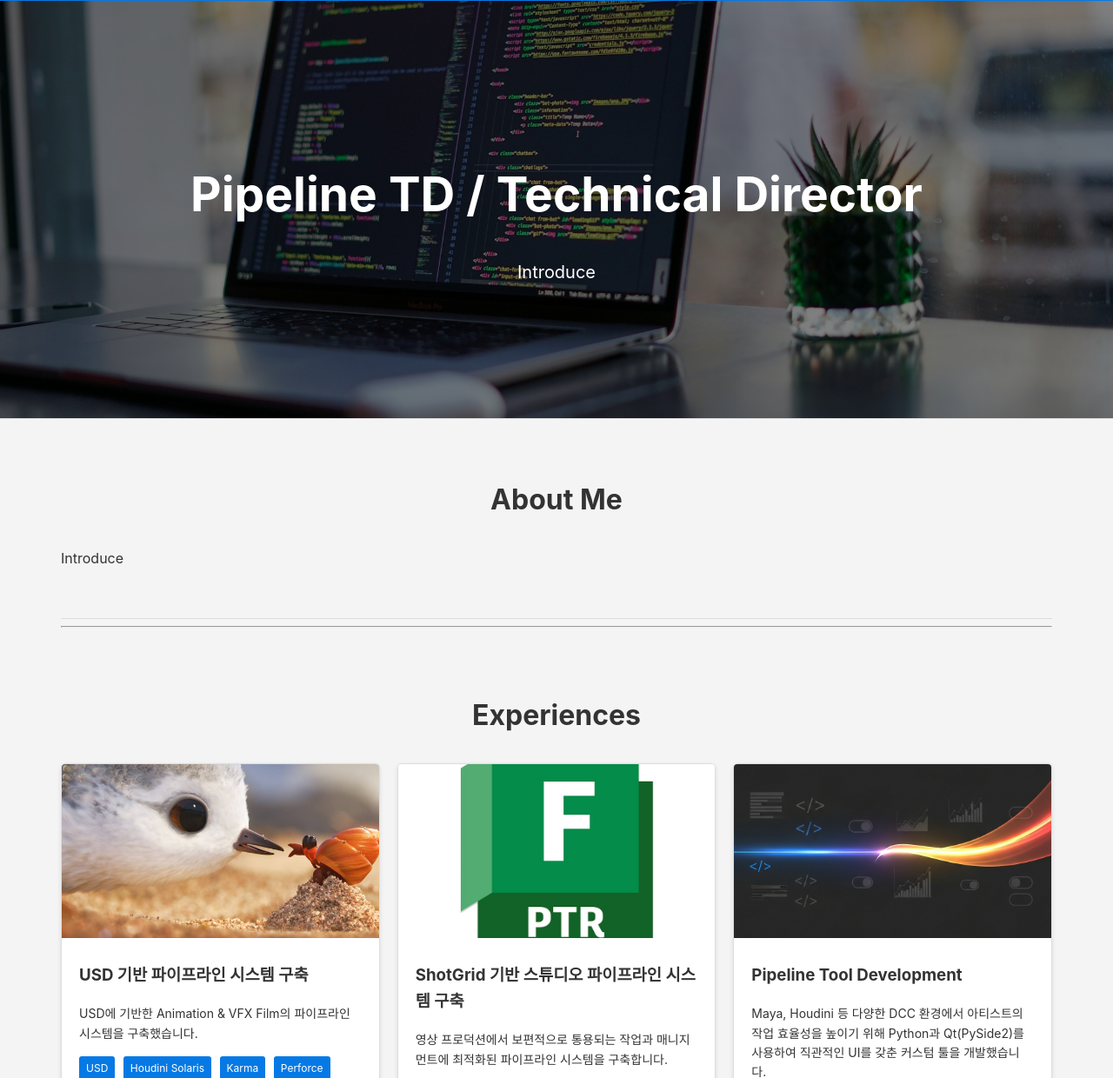
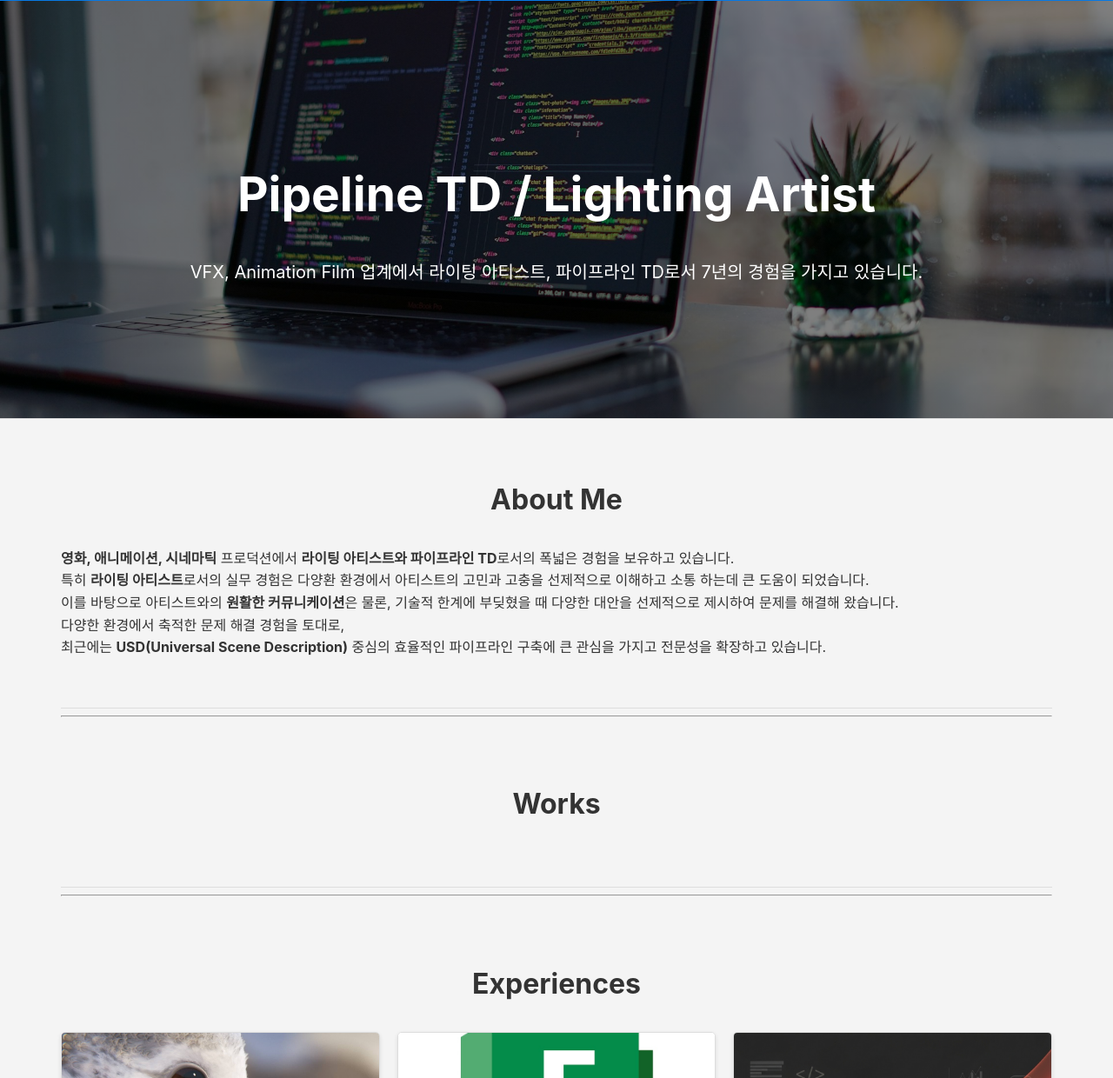
Before and after one commit to plzhealme/web-portfolio, a plain HTML site: page index.html in a window 1280 px wide. Shown: the part 102-1342 px from the top of the page at 87% size. Drawn offline with Linux system fonts and the light colour scheme.

Commit message:
update main page

```diff
--- a/index.html
+++ b/index.html
@@ -194,16 +194,27 @@
     </header>
 
     <section id="showcase">
-        <h1>Pipeline TD / Technical Director</h1>
-        <p>Introduce </p>
+        <h1>Pipeline TD / Lighting Artist</h1>
+        <p>VFX, Animation Film 업계에서 라이팅 아티스트, 파이프라인 TD로서 7년의 경험을 가지고 있습니다.</p>
     </section>
 
     <main class="container">
         <section id="about">
             <h2 class="section-title">About Me</h2>
             <p>
-                Introduce
+                <strong>영화, 애니메이션, 시네마틱</strong> 프로덕션에서 <strong>라이팅 아티스트와 파이프라인 TD</strong>로서의 폭넓은 경험을 보유하고 있습니다. <br>
+                특히 <strong>라이팅 아티스트</strong>로서의 실무 경험은 다양환 환경에서 아티스트의 고민과 고충을 선제적으로 이해하고 소통 하는데 큰 도움이 되었습니다. <br>
+
+                이를 바탕으로 아티스트와의 <strong>원활한 커뮤니케이션</strong>은 물론, 기술적 한계에 부딪혔을 때 다양한 대안을 선제적으로 제시하여 문제를 해결해 왔습니다. <br>
+                다양한 환경에서 축적한 문제 해결 경험을 토대로, <br>
+                최근에는 <strong>USD(Universal Scene Description)</strong> 중심의 효율적인 파이프라인 구축에 큰 관심을 가지고 전문성을 확장하고 있습니다.
             </p>
+        </section>
+
+        <hr>
+
+        <section id="works">
+            <h2 class="section-title">Works</h2>
         </section>
 
         <hr>
```
